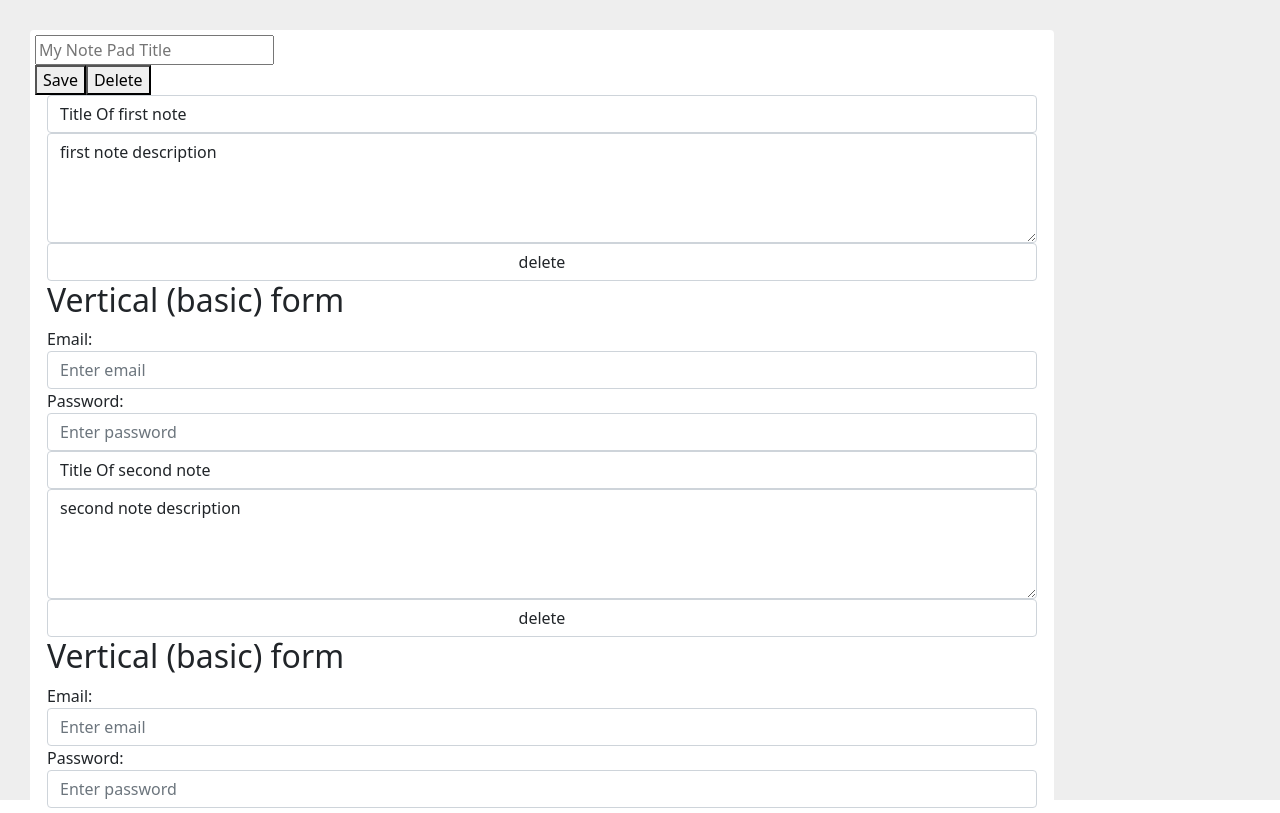
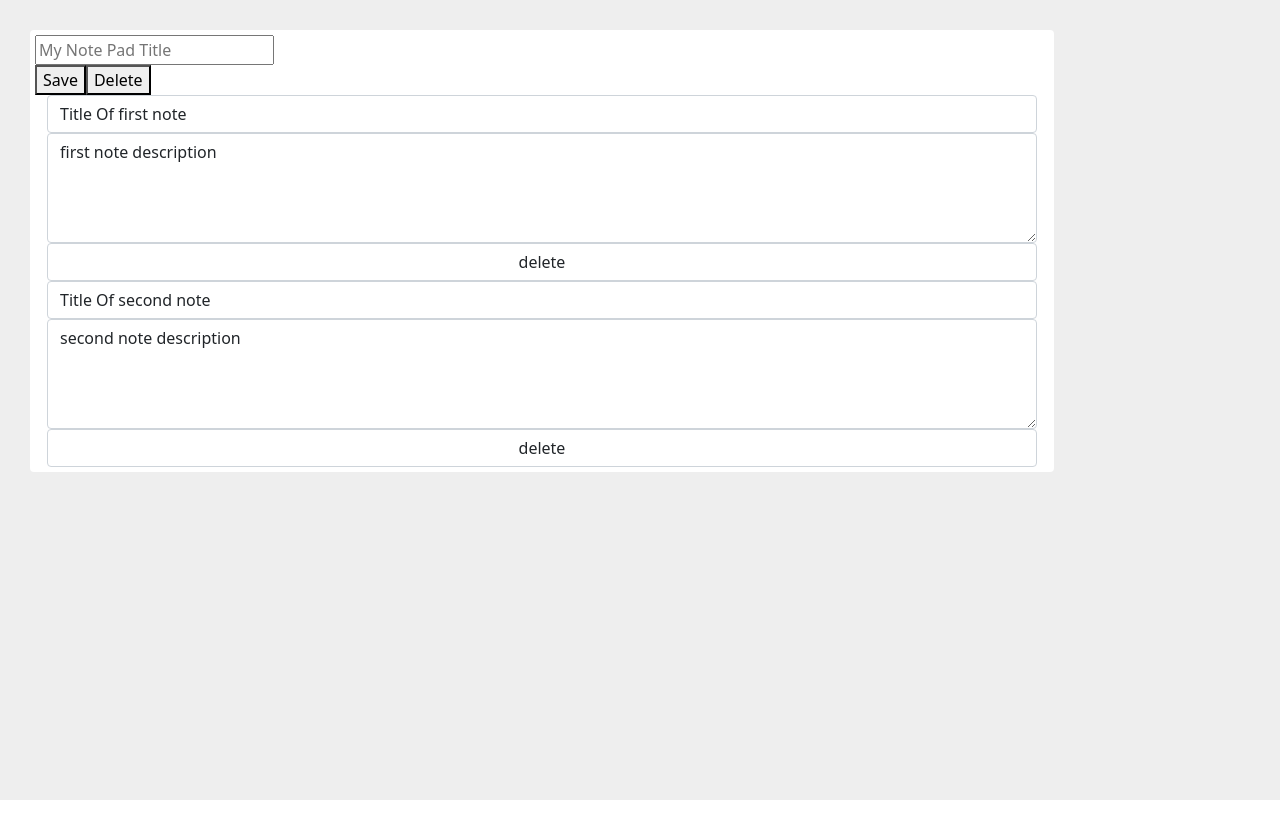
Before and after one commit to Sadeghi-Ehsan/react-notepad-app, a React (Create React App) app: page / in a window 1280 px wide. Built offline with nearby package versions, Linux system fonts and the light colour scheme.

Commit message:
unstable

```diff
--- a/src/App.js
+++ b/src/App.js
@@ -11,20 +11,6 @@ function Note({ notePad, index, removeNote }) {
                         <textarea className="form-control" rows="4" cols="30" defaultValue={notePad.text}/>
                         <button className="form-control" onClick={() => removeNote(index)}>delete</button>
                     </div>
-                </form>
-            </div>
-            <div className="container">
-                <h2>Vertical (basic) form</h2>
-                <form >
-                    <div className="form-group">
-                        <label htmlFor="email">Email:</label>
-                        <input type="email" className="form-control" id="email" placeholder="Enter email" name="email"/>
-                    </div>
-                    <div className="form-group">
-                        <label htmlFor="pwd">Password:</label>
-                        <input type="password" className="form-control" id="pwd" placeholder="Enter password" name="pwd"/>
-                    </div>
-
                 </form>
             </div>
         </div>
```
